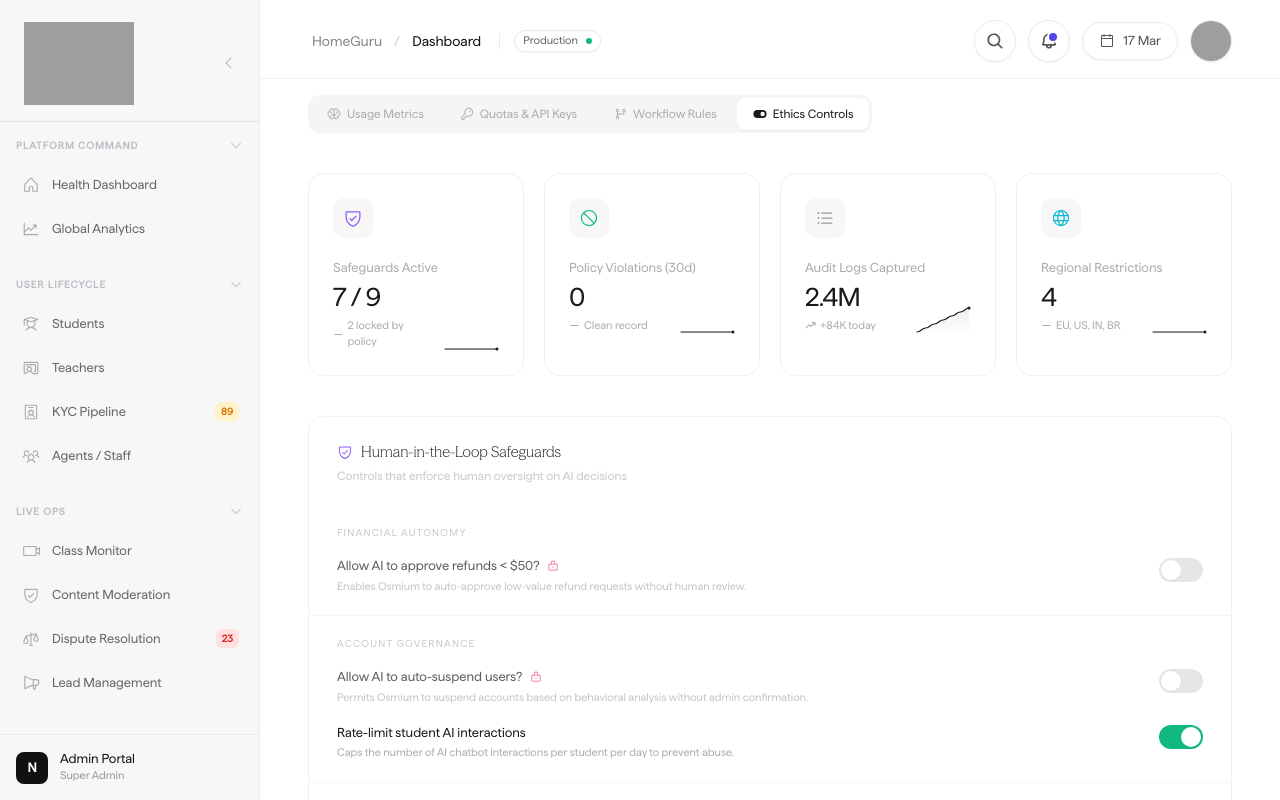
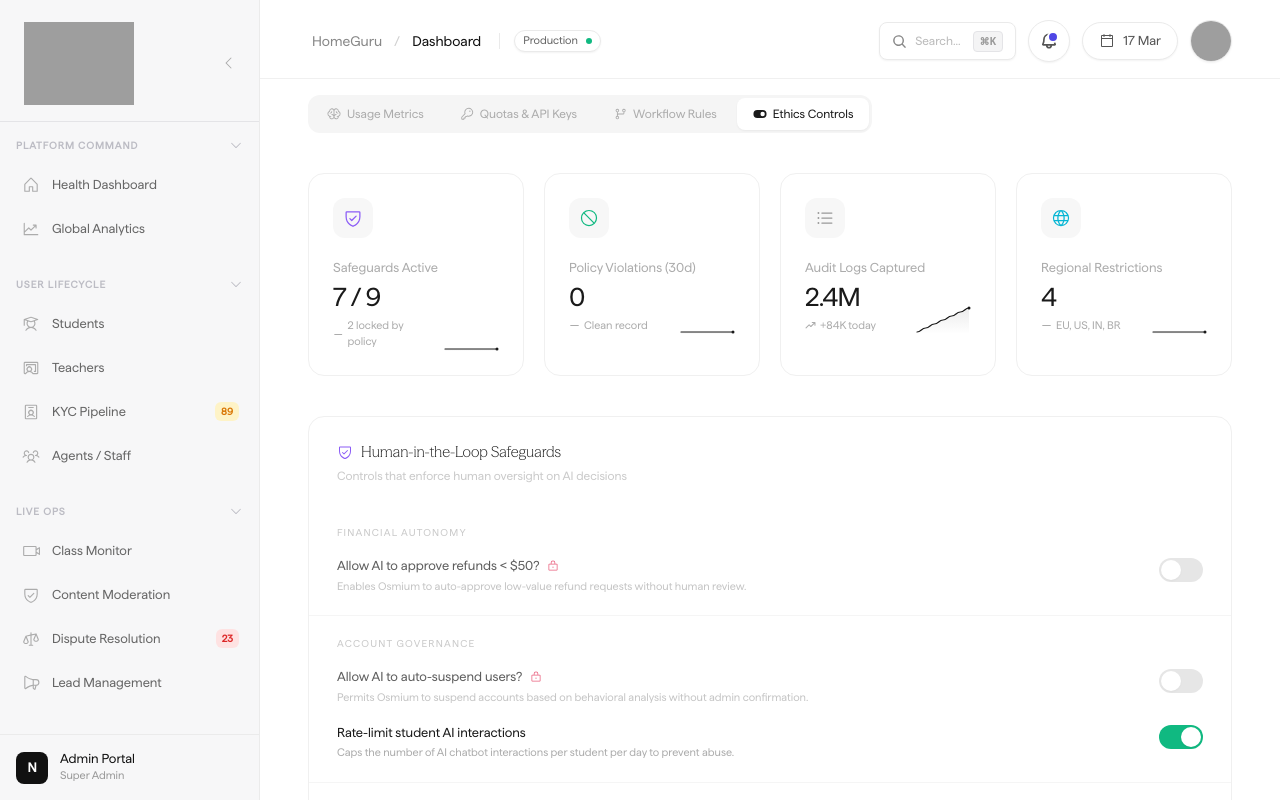
Before and after one commit to varun-ya/hg_admin, a Next.js app: page /dashboard/admin/ai-ethics in a window 1280 px wide. Built offline with nearby package versions, Linux system fonts and the light colour scheme; grey boxes are pictures that could not be loaded.

Commit message:
ui: replace search icon button with pill showing Search... and ⌘K hint

```diff
--- a/components/admin/AdminHeader.tsx
+++ b/components/admin/AdminHeader.tsx
@@ -79,9 +79,11 @@ export default memo(function AdminHeader() {
         {/* Search Toggle Styled exactly like screenshot */}
         <button
           onClick={() => setIsSearchOpen(true)}
-          className="w-[42px] h-[42px] flex items-center justify-center rounded-full bg-white border border-[#EAEAEA] hover:bg-[#F9FAFB] transition-colors text-[#555] cursor-pointer shadow-sm"
+          className="h-[38px] flex items-center gap-2 px-3 rounded-lg bg-white border border-[#EAEAEA] hover:bg-[#F9FAFB] hover:border-[#D0D0D0] transition-colors text-[#888] cursor-pointer shadow-sm"
         >
-          <MagnifyingGlass size={18} weight="bold" />
+          <MagnifyingGlass size={15} weight="bold" />
+          <span className="hidden lg:inline text-[12px] font-medium text-[#BBB]">Search...</span>
+          <kbd className="hidden lg:inline-flex px-1.5 py-0.5 text-[10px] font-semibold bg-[#F4F4F5] border border-[#E4E4E7] rounded text-[#999] font-sans select-none ml-1">⌘K</kbd>
         </button>
 
         {/* Notifications Styled exactly like screenshot */}
```
